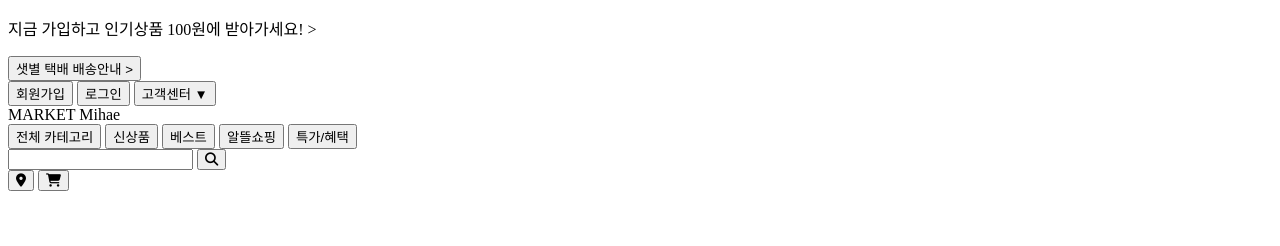
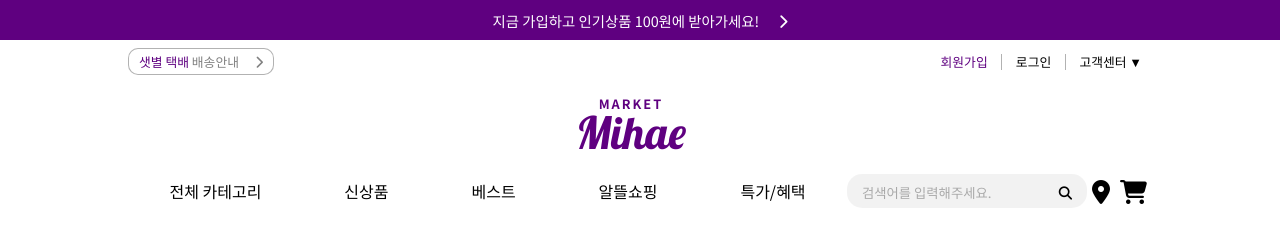
Before and after one commit to smilehae/marketMihae, a plain HTML site: page index.html in a window 1280 px wide. Drawn offline with Linux system fonts and the light colour scheme.

Commit message:
Feat: 헤더 CSS 추가

```diff
--- a/index.html
+++ b/index.html
@@ -3,22 +3,29 @@
     <head>
         <title>마켓미해</title>
         <script src="https://kit.fontawesome.com/5316a0a50e.js" crossorigin="anonymous"></script>
+        <link rel="preconnect" href="https://fonts.googleapis.com">
+        <link rel="preconnect" href="https://fonts.gstatic.com" crossorigin>
+        <link href="https://fonts.googleapis.com/css2?family=Gowun+Dodum&family=Lobster&family=Noto+Sans+KR:wght@400;700&display=swap" rel="stylesheet">
+        <link rel="stylesheet" href="main.css">
     </head>
     <body>
         <div class="top_banner">
-            <p>지금 가입하고 인기상품 100원에 받아가세요! > </p>
+            <p>지금 가입하고 인기상품 100원에 받아가세요! <i class="fas fa-chevron-right myArrow"></i></p>
         </div>
         <header>
-           <button class="deliver_btn">샛별 택배 배송안내 > </button>
+           <button class="deliver_btn"><span class="emp">샛별 택배</span> 배송안내<i class="fas fa-chevron-right myArrow"></i> </button>
            <div class="main_btns">
-               <button class="main_btn">회원가입</button>
+               <button class="main_btn emp">회원가입</button>
+               <div class="divider"></div>
                <button class="main_btn">로그인</button>
+               <div class="divider"></div>
                <button class="main_btn">고객센터 ▼</button>
            </div>
-           <div class="main_logo">
-               <span class="mini_text">MARKET</span>
+           <span class="main_logo emp">
+
+               <span class="mini_text">MARKET</span><br>
                <span class="large_text">Mihae</span>
-           </div>
+           </span>
         </header>
         <nav>
             <button class="nav_btn">전체 카테고리</button>
@@ -26,15 +33,16 @@
             <button class="nav_btn">베스트</button>
             <button class="nav_btn">알뜰쇼핑</button>
             <button class="nav_btn">특가/혜택</button>
-            <form>
-                <div class="search_container">
-                    <input type="text">
-                    <button type="submit"><i class="fas fa-search"></i></button>
-                </div>
-            </form>
-            <button><i class="fas fa-map-marker-alt"></i></button>
-            <button><i class="fas fa-shopping-cart"></i></button>
-
+            <div class="tools">
+                <form>
+                    <div class="search_container">
+                        <input type="text" placeholder="검색어를 입력해주세요.">
+                        <button type="submit" class="search_btn"><i class="fas fa-search"></i></button>
+                    </div>
+                </form>
+                <button class="icon_btn"><i class="fas fa-map-marker-alt "></i></button>
+                <button class="icon_btn"><i class="fas fa-shopping-cart "></i></button>
+            </div>
         </nav>
     </body>
 </html>
--- a/main.css
+++ b/main.css
@@ -0,0 +1,124 @@
+html{
+    box-sizing: border-box;
+}
+*{
+    margin:0;
+    padding:0;
+    font-family: 'Noto Sans KR', sans-serif;
+}
+*,*::before,*::after{
+    box-sizing: inherit;
+}
+
+.top_banner{
+    background-color: #5F0080;
+    color:white;
+    padding: .6rem;
+    text-align: center;
+    font-size: .9rem;
+}
+.myArrow{
+    margin-left: 1rem;
+}
+
+header{
+    height:8rem;
+    display: flex;
+    flex-direction: row;
+    justify-content: space-between;
+    align-items: flex-start;
+    width:80%;
+    margin:0 auto;
+    padding-top: 8px;
+}
+
+.main_logo{
+    position: absolute;
+    top: 5rem;
+    left:45%;
+    width:fit-content;
+    margin:0 auto;
+    text-align: center;
+}
+.mini_text{
+    position: relative;
+    top:10px;
+    font-weight: bold;
+    font-size: 0.8rem;
+    letter-spacing: 2px;
+}
+.large_text{
+    font-family: 'Lobster', cursive;
+    font-size: 2.8rem;
+}
+.deliver_btn{
+    height: fit-content;
+    padding: 3px 10px;
+    background-color: white;
+    border:1px solid rgba(0,0,0,0.3);
+    color:gray;
+    border-radius: 10px;
+    font-size: 0.8rem;
+}
+.emp{
+    color:#5F0080;
+}
+.main_btn{
+    background-color: white;
+    padding:0px 10px;
+    border:none;
+    font-size: 0.8rem;
+}
+.divider{
+    display: inline-block;
+    position: relative;
+    top:3px;
+    width:1px;
+    height:1rem;
+    background-color: rgba(0,0,0,0.3);
+}
+nav{
+    width:80%;
+    margin:0 auto;
+    display: flex;
+    justify-content: space-between;
+}
+
+button{
+    border:none;
+    background-color: rgba(0,0,0,0);
+    cursor: pointer;
+}
+
+.nav_btn{
+    flex: 2 0 auto;
+    font-size: 1rem;
+    padding:0 10px;
+}
+.tools{
+    display: flex;
+    justify-content: space-between;
+    align-items: center;
+}
+
+.search_container{
+    background-color: rgba(0,0,0,0.05);
+    padding:5px 15px;
+    border-radius: 15px;
+
+
+}
+input[type=text]{
+    background-color: rgba(0,0,0,0);
+    border:none;
+    outline: none;
+}
+
+input::placeholder{
+    color:rgba(0,0,0,0.3);
+}
+.icon_btn{
+    font-size: 1.5rem;
+    padding: 5px;
+
+}
```
